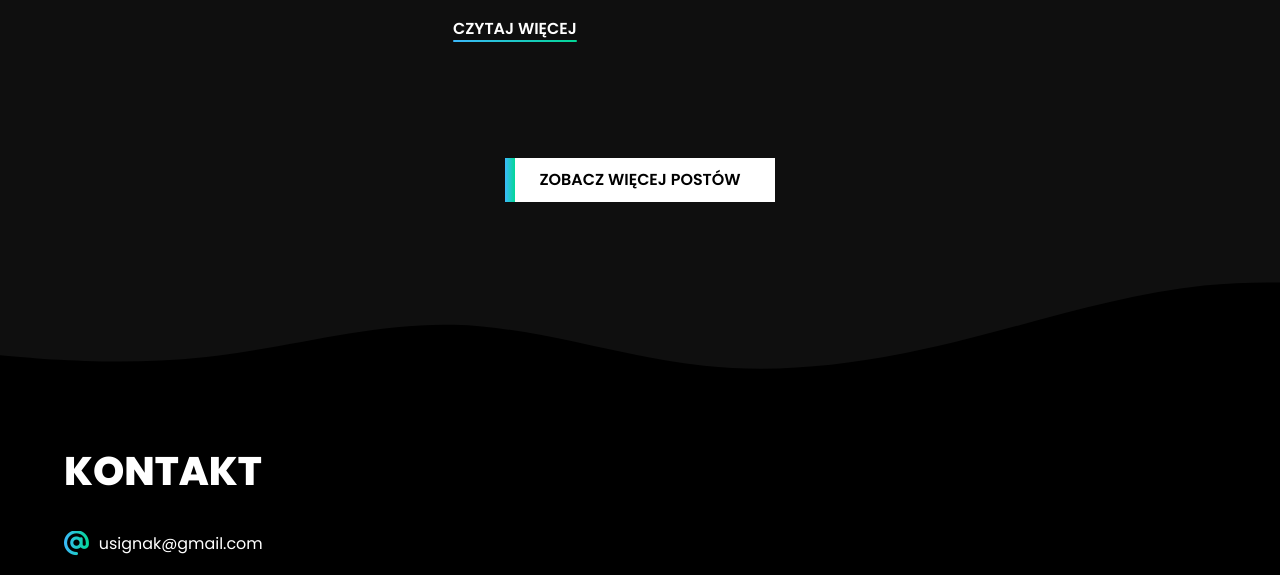
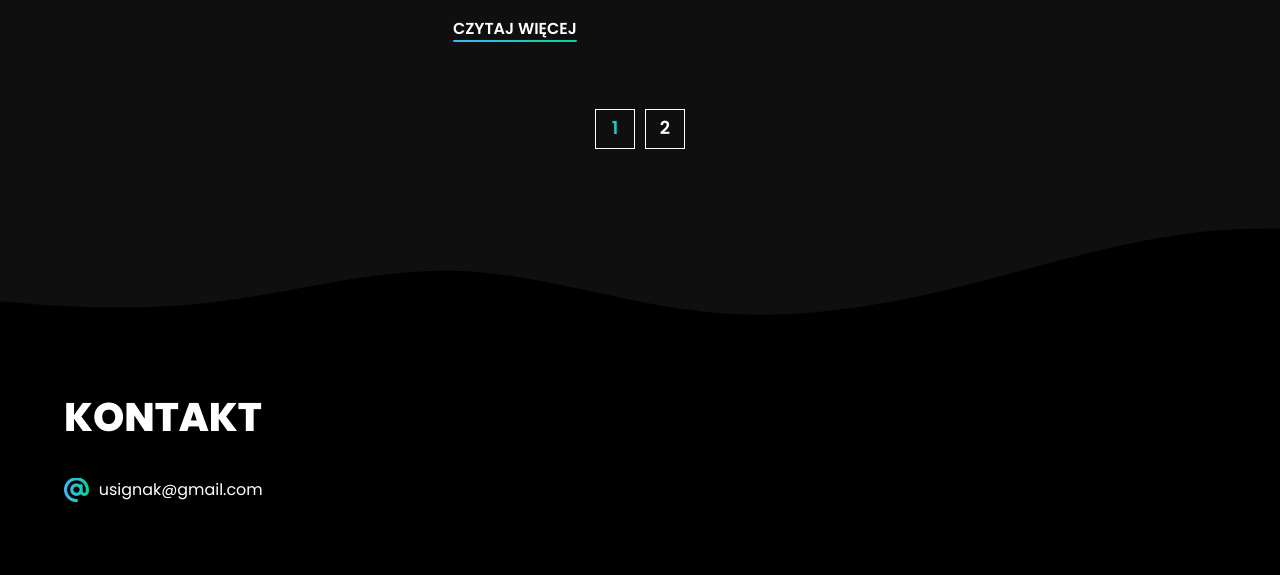
Before and after one commit to usigna/portfolio, a plain HTML site: page index.html in a window 1280 px wide. Shown: the part 3456-4031 px from the top of the page. Drawn offline with Linux system fonts and the light colour scheme; a script that the page names is missing.

Commit message:
Add style for page-list

```diff
--- a/index.html
+++ b/index.html
@@ -209,8 +209,16 @@
               </div>
             </div>
           </div>
-          <div class="btn-wrapper">
-            <a href="blog.html" class="btn">Zobacz więcej postów<span class="sr-only"> na blogu.</span></a>
+          <div>
+            <h3 class="sr-only">Wybór innych postów (nowe pokażą się w miejscu obecnych)</h3>
+            <ul class="page-list">
+              <li class="page-list__item">
+                <a href="#" class="page-list__link page-list__link--active">1</a>
+              </li>
+              <li class="page-list__item">
+                <a href="#" class="page-list__link">2</a>
+              </li>
+            </ul>
           </div>
         </div>
       </section>
--- a/scss/style.scss
+++ b/scss/style.scss
@@ -498,15 +498,6 @@ body {
   margin-bottom: 5rem;
 }
 
-.btn-wrapper {
-  text-align: center;
-  margin-top: 1.5rem;
-
-  @media screen and (min-width: $largeWidth) {
-    margin-top: 5rem;
-  }
-}
-
 .btn {
   display: inline-block;
   color: $blackColor;
@@ -645,6 +636,46 @@ body {
   }
 }
 
+.page-list {
+  text-align: center;
+  list-style: none;
+  padding: 0;
+  margin: 0;
+  @include flex(row, center, center);
+}
+
+.page-list__item {
+
+}
+
+.page-list__link {
+  display: block;
+  text-decoration: none;
+  width: 40px;
+  height: 40px;
+  @include flex(row, center, center);
+  font-size: 1.8rem;
+  margin: 0 0.5rem;
+  font-weight: 600;
+  color: $whiteColor;
+  background-color: $secondBlackColor;
+  border: 1px solid $whiteColor;
+  transition: background 0.2s;
+
+  &--active {
+    @include gradient();
+    -webkit-background-clip: text;
+    -webkit-text-fill-color: transparent;
+  }
+
+  &:hover,
+  &:focus {
+    @include gradient();
+    -webkit-background-clip: text;
+    -webkit-text-fill-color: transparent;
+  }
+}
+
 /* contact */
 .email {
   @include flex (row, flex-start, center);
```
Also changed, not shown: blog.html (+1 -1 lines), blog/example.html (+1 -1 lines), projects/example.html (+1 -1 lines), css/style.min.css, 1 other file.
